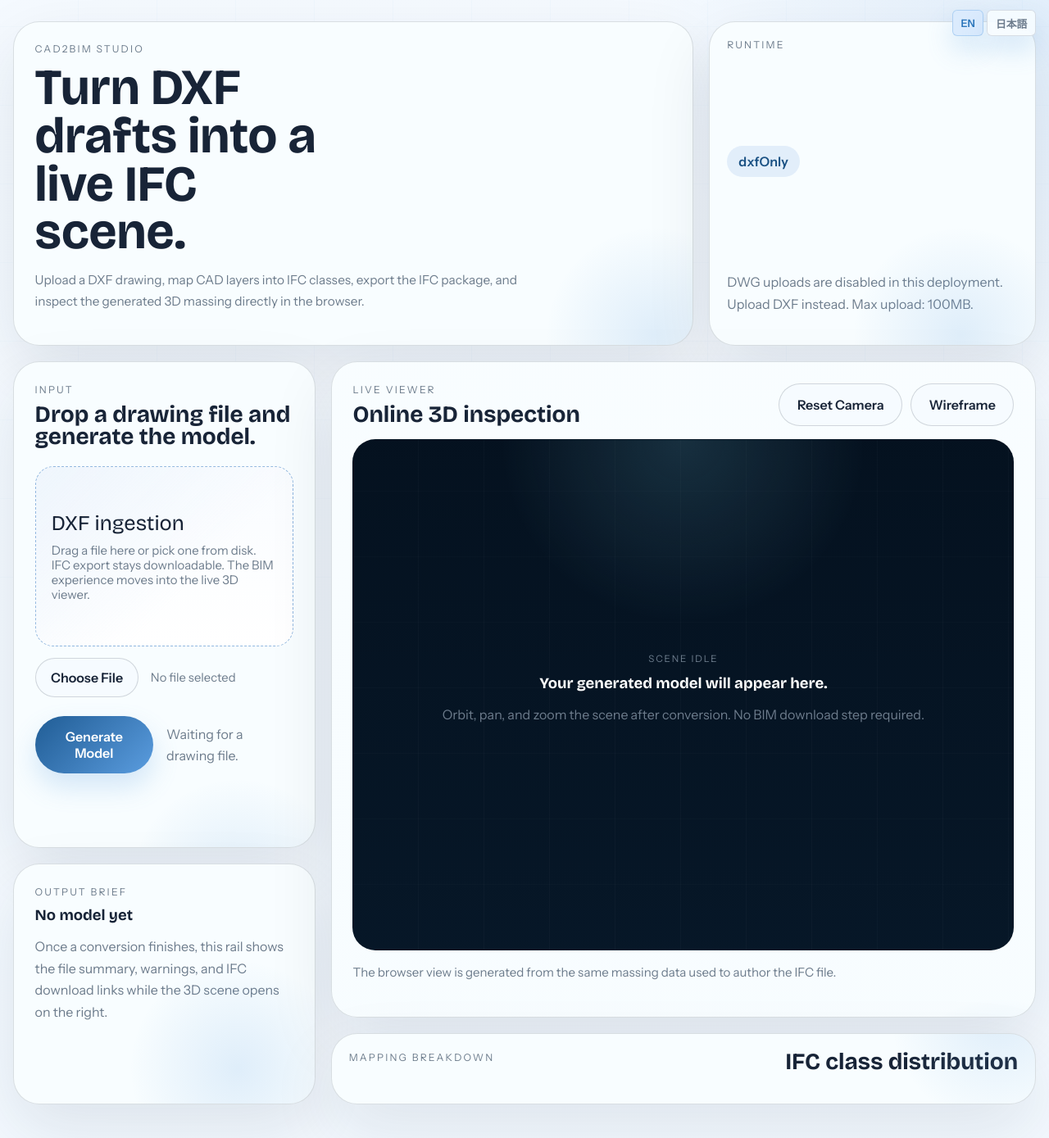
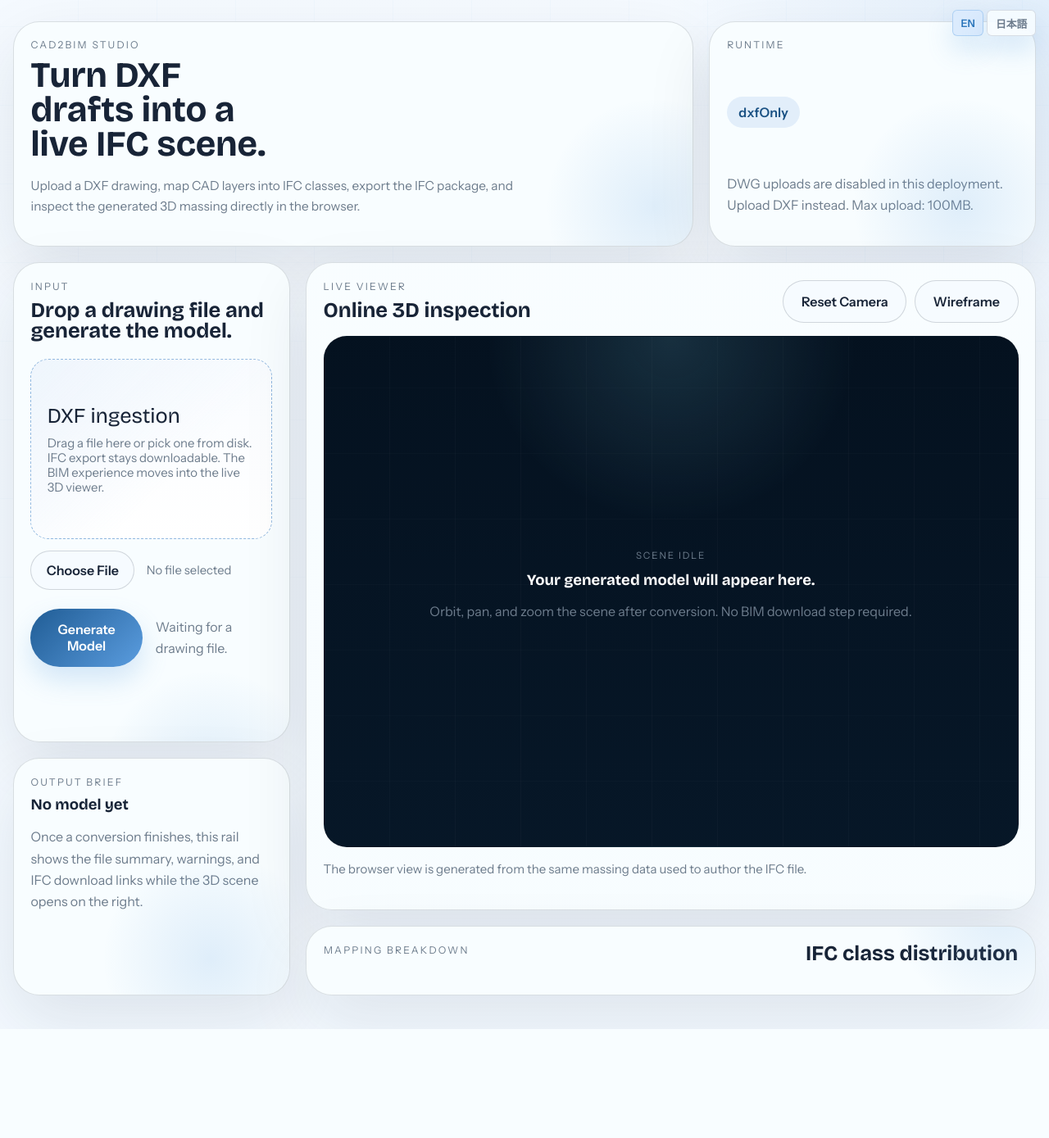
Before and after one commit to Kevinscsatoshi/ifcbim, a FastAPI app: page / in a window 1280 px wide. Shown: the whole page at 82% size. After the commit the page ends 1256 px from the top, so only its background shows below. Run offline with FastAPI, Linux system fonts and the light colour scheme; some libraries are stand-ins or nearby versions.

Commit message:
Tighten hero typography and widen 3D viewer column
Made-with: Cursor

```diff
--- a/static/styles.css
+++ b/static/styles.css
@@ -124,12 +124,12 @@ h3 {
 }
 
 h1 {
-  max-width: 10ch;
-  font-size: clamp(2.6rem, 4.8vw, 4.8rem);
+  max-width: 11ch;
+  font-size: clamp(2.1rem, 3.4vw, 3.4rem);
 }
 
 h2 {
-  font-size: clamp(1.4rem, 2.2vw, 2.05rem);
+  font-size: clamp(1.3rem, 2vw, 1.9rem);
 }
 
 h3 {
@@ -164,7 +164,7 @@ h3 {
 .dock-panel,
 .viewer-stage,
 .breakdown-panel {
-  padding: clamp(1.3rem, 2vw, 2rem);
+  padding: clamp(1rem, 1.6vw, 1.6rem);
 }
 
 .masthead-copy::after,
@@ -293,7 +293,7 @@ h3 {
 }
 
 .interface-grid {
-  grid-template-columns: minmax(320px, 0.6fr) minmax(0, 1.4fr);
+  grid-template-columns: minmax(300px, 0.55fr) minmax(0, 1.45fr);
   margin-top: 1.2rem;
 }
 
```
